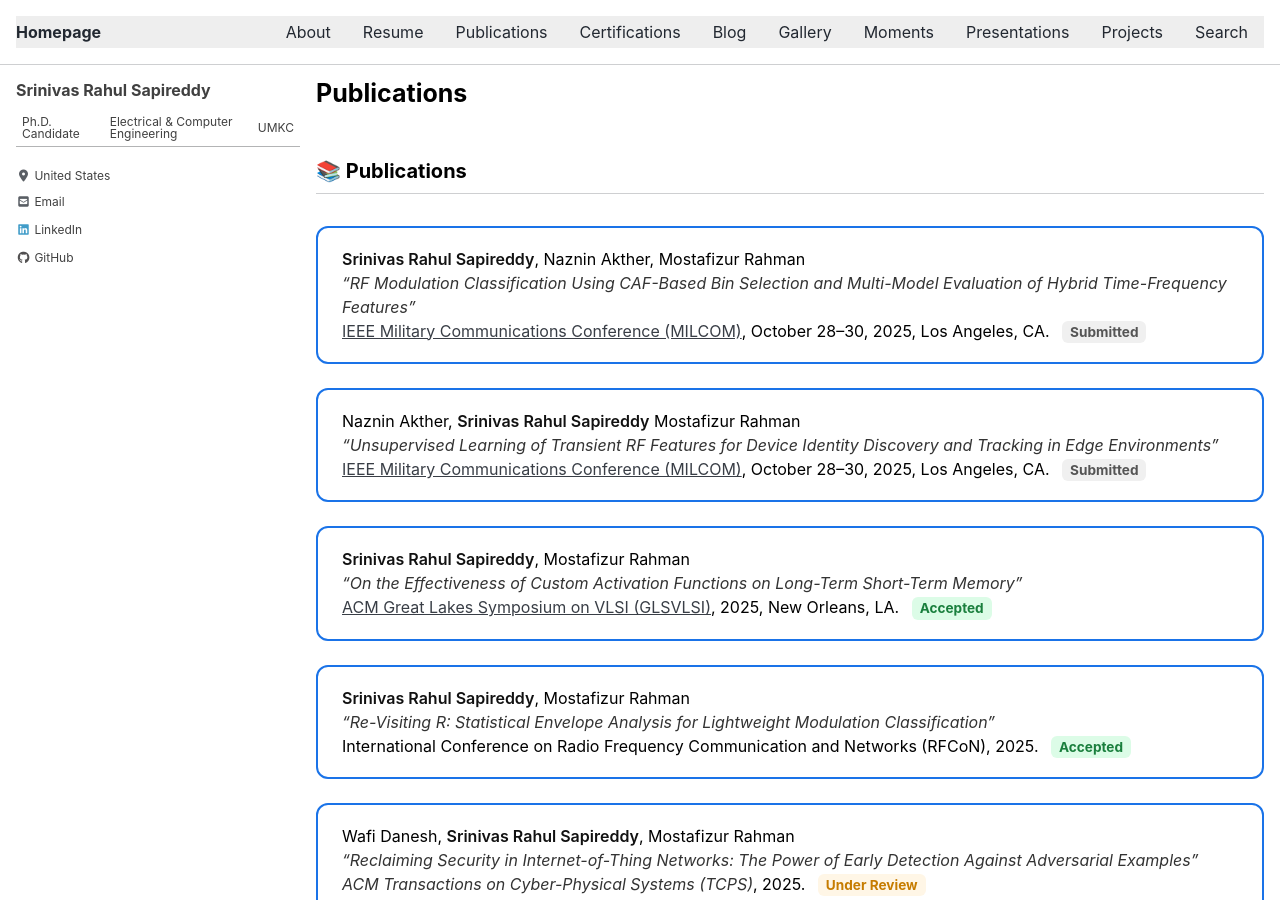
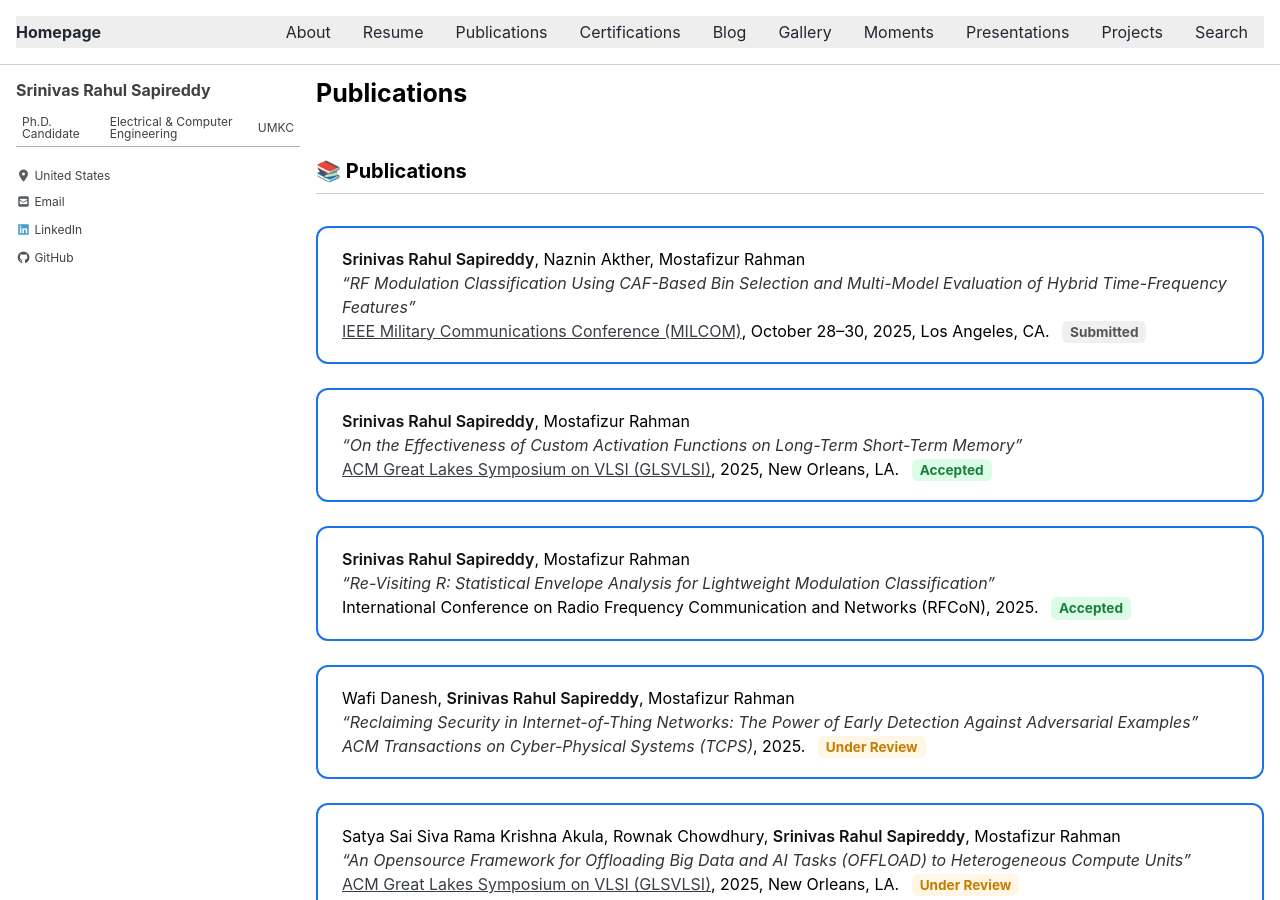
Before and after one commit to srsapireddy/srsapireddy.github.io, a Jekyll site: the page built from _pages/publications.md, in a window 1280 px wide and 900 px high. Built offline with Jekyll 4.4.1, drawn with Linux system fonts in a browser that asks for light colours; cached includes are drawn as plain includes; nearby versions of some CDN libraries.

Commit message:
Update publications.md

```diff
--- a/_pages/publications.md
+++ b/_pages/publications.md
@@ -95,12 +95,6 @@ permalink: /publications/
       <a href="https://milcom.org" target="_blank">IEEE Military Communications Conference (MILCOM)</a>, October 28–30, 2025, Los Angeles, CA.
       <span class="status pending">Submitted</span>
     </div>
-        <div class="pub-card">
-      Naznin Akther, <strong>Srinivas Rahul Sapireddy</strong> Mostafizur Rahman<br>
-      <em>“Unsupervised Learning of Transient RF Features for Device Identity Discovery and Tracking in Edge Environments”</em><br>
-      <a href="https://milcom.org" target="_blank">IEEE Military Communications Conference (MILCOM)</a>, October 28–30, 2025, Los Angeles, CA.
-      <span class="status pending">Submitted</span>
-    </div>
     <div class="pub-card">
       <strong>Srinivas Rahul Sapireddy</strong>, Mostafizur Rahman<br>
       <em>“On the Effectiveness of Custom Activation Functions on Long-Term Short-Term Memory”</em><br>
```
